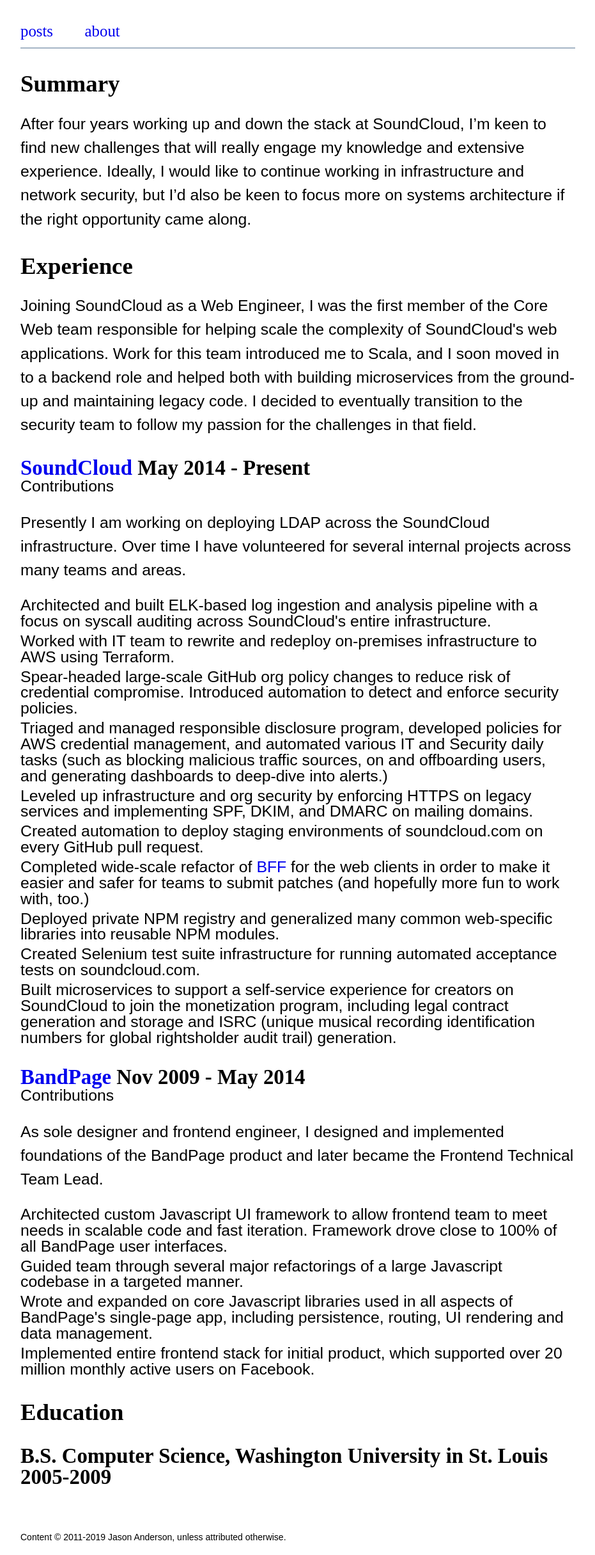
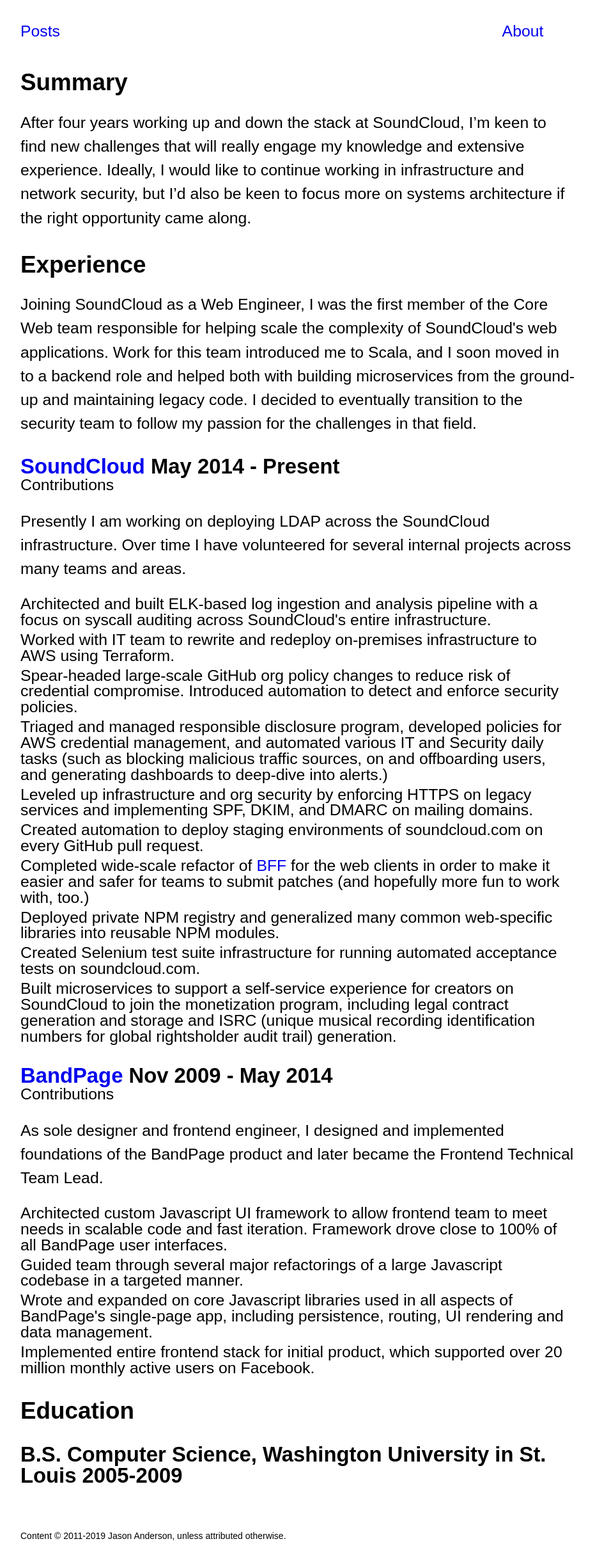
Before and after one commit to diurnalist/diurnal.st, a Jekyll site: the page built from cv.html, in a window 1280 px wide. Shown: the whole page at 64% size, without its empty margins (174-1105 px from the left). Built offline with Jekyll 4.4.1, drawn with Linux system fonts in a browser that asks for light colours.

Commit message:
Simplify styling

```diff
--- a/css/screen.css
+++ b/css/screen.css
@@ -84,7 +84,7 @@
 
 nav,
 h1, h2, h3 {
-	font-family: 'Crimson Text';
+	/* font-family: 'Crimson Text'; */
 }
 
 /** Main container **/
@@ -122,8 +122,7 @@
 nav {
 	display: flex;
 	padding: .5em 0;
-	border-bottom: 2px solid #a5b5c5;
-	text-transform: lowercase;
+	justify-content: space-between;
 }
 
 nav > a {
```
